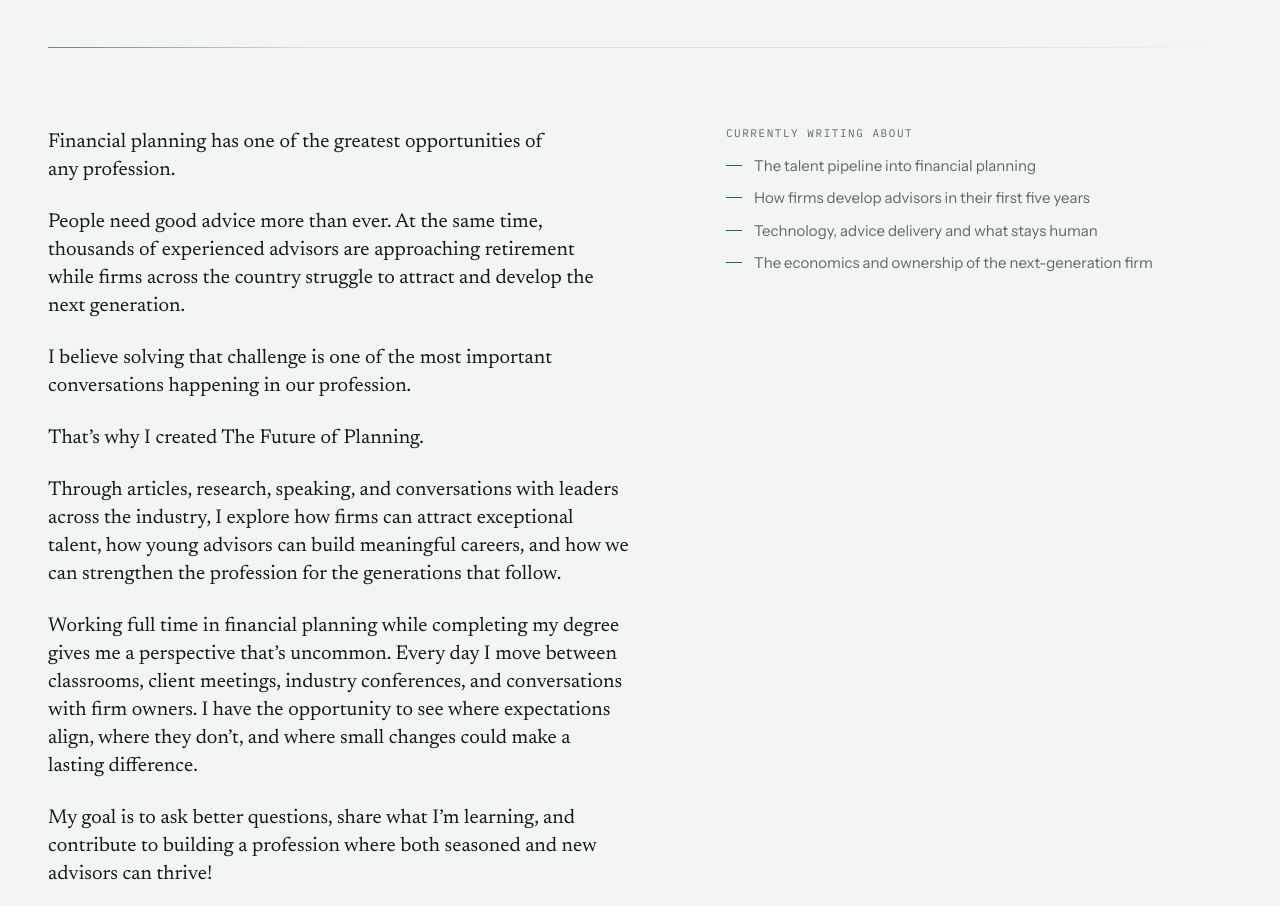
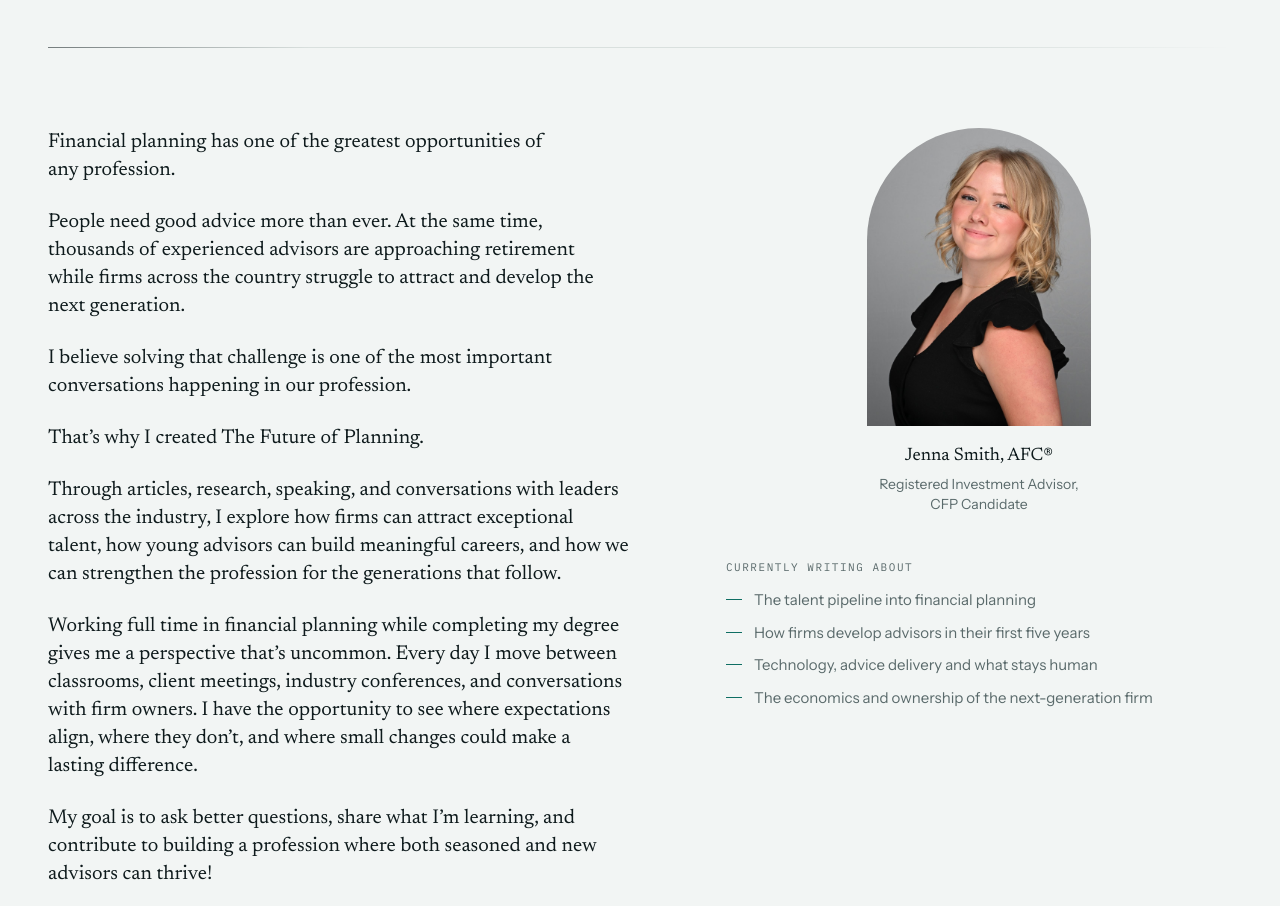
Before and after one commit to thefutureofplanning/The-Future-of-Planning, a Next.js app: page /about in a window 1280 px wide. Shown: the part 440-1346 px from the top of the page. Built offline with nearby package versions, Linux system fonts and the light colour scheme; no server answers.

Commit message:
Add shared AuthorPortrait component; show photo on About page too

```diff
--- a/src/app/about/page.tsx
+++ b/src/app/about/page.tsx
@@ -3,6 +3,7 @@ import { ButtonLink } from '@/components/ui/Button'
 import { Container } from '@/components/ui/Container'
 import { PageHeader, Section, SectionHeading } from '@/components/ui/Section'
 import { Reveal } from '@/components/ui/Reveal'
+import { AuthorPortrait } from '@/components/AuthorPortrait'
 import { bio, mission, why } from '@/lib/content/profile'
 import { siteConfig } from '@/lib/site'
 
@@ -33,6 +34,8 @@ export default function AboutPage() {
 
           <Reveal delay={120}>
             <div>
+              <AuthorPortrait />
+              <div className="mt-12">
                 <p className="tick">Currently writing about</p>
                 <ul className="mt-4 space-y-2.5">
                   {bio.focus.map((item) => (
@@ -42,6 +45,7 @@ export default function AboutPage() {
                     </li>
                   ))}
                 </ul>
+              </div>
             </div>
           </Reveal>
         </div>
--- /dev/null
+++ b/src/components/AuthorPortrait.tsx
@@ -0,0 +1,22 @@
+import Image from 'next/image'
+
+export function AuthorPortrait() {
+  return (
+    <div className="mx-auto w-48 sm:w-56">
+      <div className="relative aspect-[3/4] overflow-hidden rounded-t-full bg-paper">
+        <Image
+          src="/images/jenna-headshot.jpg"
+          alt="Jenna Smith"
+          fill
+          sizes="(min-width: 640px) 14rem, 12rem"
+          className="object-cover"
+          style={{ objectPosition: 'center 15%' }}
+        />
+      </div>
+      <p className="mt-4 text-center font-display text-lg text-ink">Jenna Smith, AFC®</p>
+      <p className="mt-1 text-center font-sans text-sm text-graphite">
+        Registered Investment Advisor, CFP Candidate
+      </p>
+    </div>
+  )
+}
--- a/src/components/home/AboutAuthor.tsx
+++ b/src/components/home/AboutAuthor.tsx
@@ -1,7 +1,7 @@
-import Image from 'next/image'
 import { Section, SectionHeading } from '@/components/ui/Section'
 import { Reveal } from '@/components/ui/Reveal'
 import { ButtonLink } from '@/components/ui/Button'
+import { AuthorPortrait } from '@/components/AuthorPortrait'
 import { bio } from '@/lib/content/profile'
 
 export function AboutAuthor() {
@@ -10,22 +10,7 @@ export function AboutAuthor() {
       <SectionHeading label="About the author" />
       <div className="grid items-start gap-10 sm:grid-cols-[auto_1fr] sm:gap-12">
         <Reveal>
-          <div className="mx-auto w-48 sm:w-56">
-            <div className="relative aspect-[3/4] overflow-hidden rounded-t-full bg-paper">
-              <Image
-                src="/images/jenna-headshot.jpg"
-                alt="Jenna Smith"
-                fill
-                sizes="(min-width: 640px) 14rem, 12rem"
-                className="object-cover"
-                style={{ objectPosition: 'center 15%' }}
-              />
-            </div>
-            <p className="mt-4 text-center font-display text-lg text-ink">Jenna Smith, AFC®</p>
-            <p className="mt-1 text-center font-sans text-sm text-graphite">
-              Registered Investment Advisor, CFP Candidate
-            </p>
-          </div>
+          <AuthorPortrait />
         </Reveal>
         <Reveal delay={100}>
           <p className="max-w-2xl font-sans text-lg leading-relaxed text-ink sm:text-xl">
```
Lines whose indentation alone changed are shown as unchanged.
